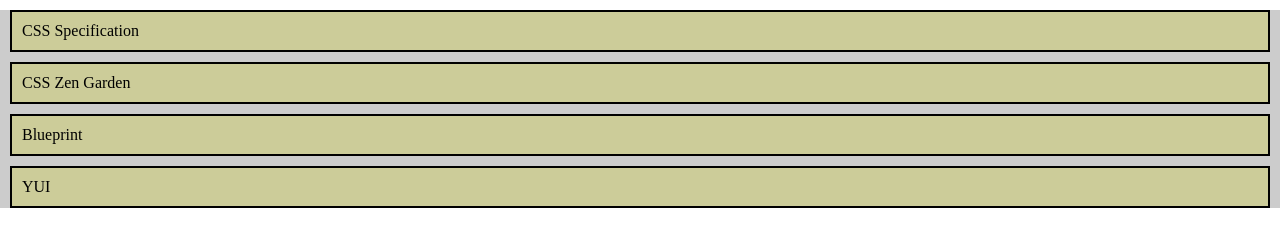
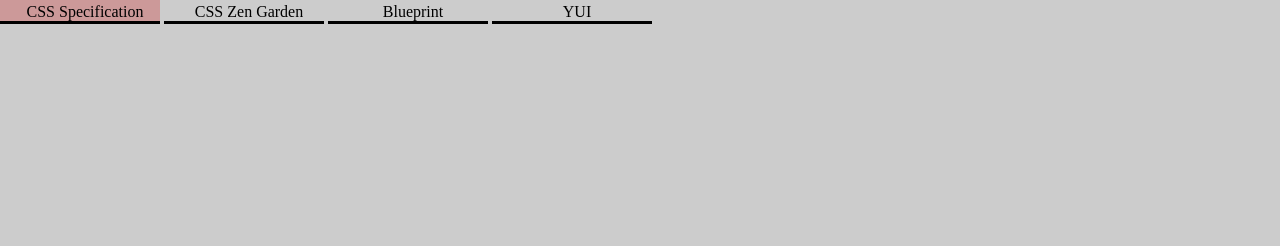
Before and after one commit to levj1/Csspath, a plain HTML site: page boxmodel.html in a window 1280 px wide. Drawn offline with Linux system fonts and the light colour scheme.

Commit message:
box model

```diff
--- a/boxmodel.css
+++ b/boxmodel.css
@@ -3,14 +3,30 @@
     padding: 0px;
     margin: 0px;
 }
+
+body{
+    background-color: #cccccc;
+}
 ul{
-    background-color: #cccccc;
     list-style: none;
+}
+.menu li{
+    list-style: none;
+    text-align: center;
+}
+.menu li:hover{
+    background-color: #cc9999;
 }
 
 ul li{
-    background-color: #cccc99;
-    padding:10px;
-    margin: 10px;
-    border: 2px solid black;
+    display: inline-block;
+    text-align: center;
+    width: 150px;
+    padding: 3px 0 0 10px;
+    border-bottom: 3px solid black;
+
 }
+
+li a{
+    text-decoration: none;
+}
--- a/boxmodel.html
+++ b/boxmodel.html
@@ -6,7 +6,7 @@
         <link href="boxmodel.css" rel="stylesheet" type="text/css" />
     </header>
     <body>
-        <ul>
+        <ul class="menu">
             <li>CSS Specification</li>
             <li>CSS Zen Garden</li>
             <li>Blueprint</li>
```
